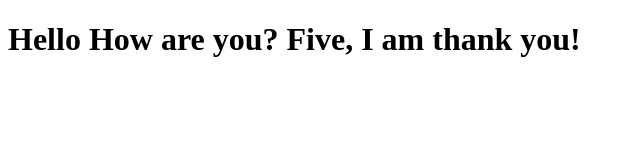
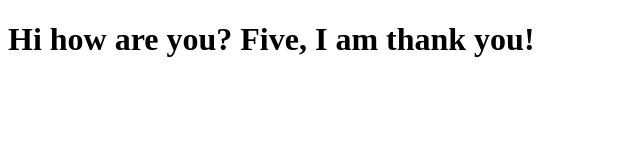
Before and after one commit to ArthurLin100/arthurlin100.github.io, a plain HTML site: page index.html in a window 1280 px wide. Shown: the whole page, without its empty margins (0-640 px from the left). Drawn offline with Linux system fonts and the light colour scheme.

Commit message:
revised minor content

```diff
--- a/index.html
+++ b/index.html
@@ -5,6 +5,6 @@
     <title>Hello GitHub</title>
   </head>
   <body>
-    <h1>Hello How are you? Five, I am thank you!</h1>
+    <h1>Hi how are you? Five, I am thank you!</h1>
   </body>
 </html>
```
